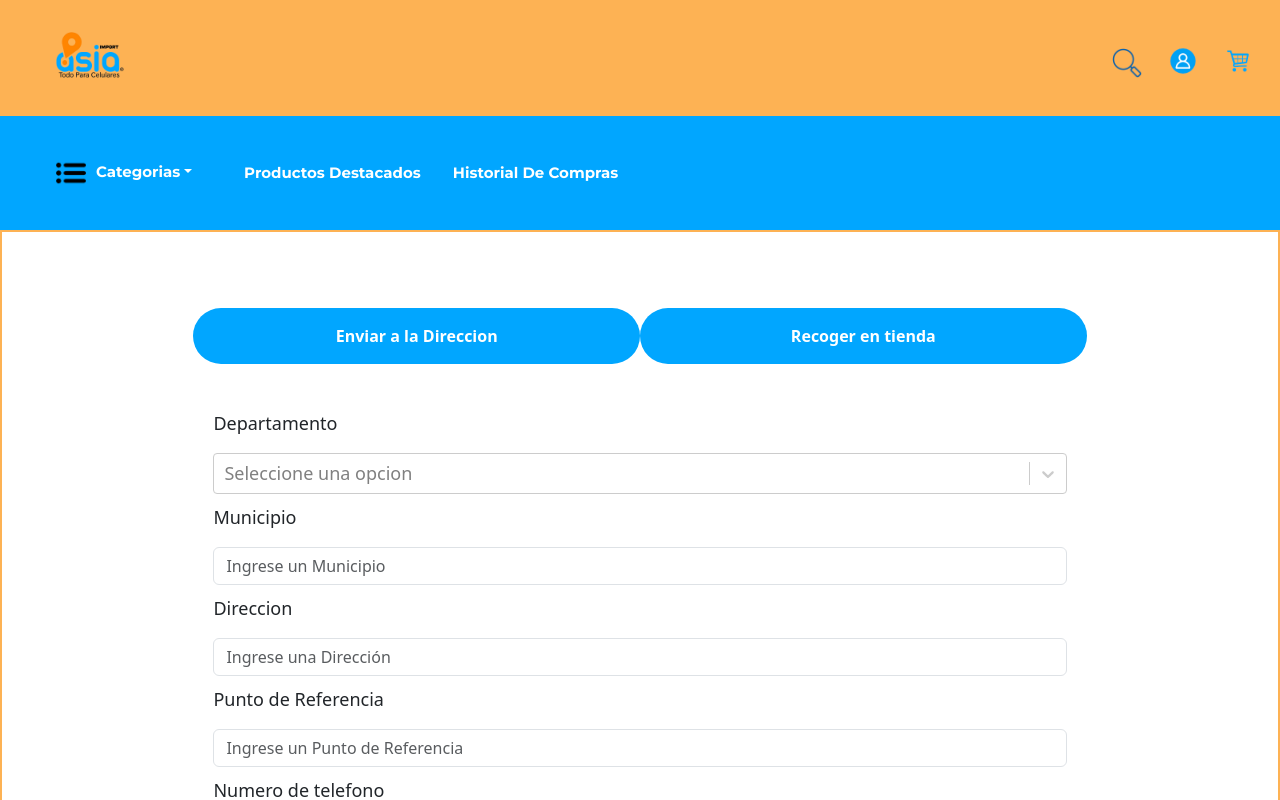
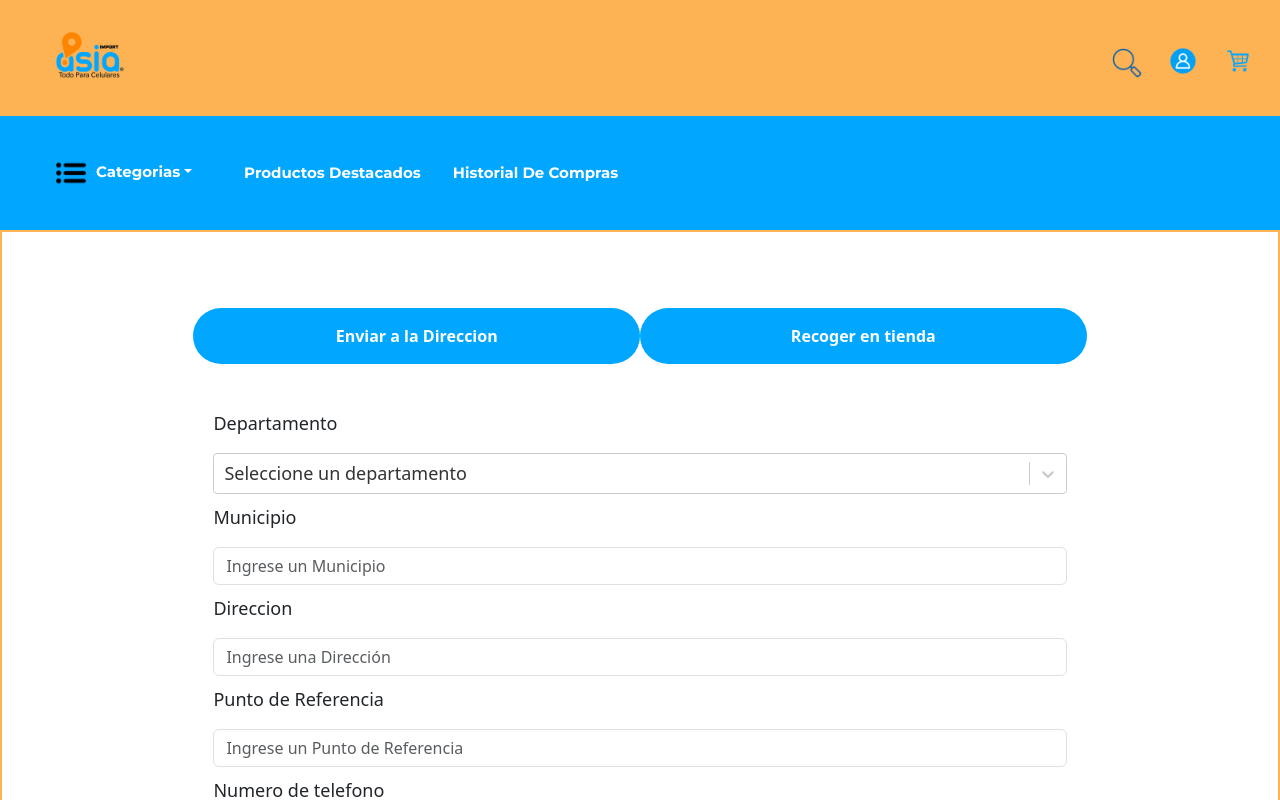
Before and after one commit to jairoaguilarts/AsiaImport, a React (Create React App) app: page /compra in a window 1280 px wide. Shown: the top 800 px of the page. Built offline with nearby package versions, Linux system fonts and the light colour scheme; a web font is replaced by a local one.

Commit message:
correciones hechas
arreglos hechos

```diff
--- a/src/components/Client_screens/ProcederCompra.js
+++ b/src/components/Client_screens/ProcederCompra.js
@@ -2,7 +2,7 @@ import React, { useState } from 'react';
 import './ProcederCompra.css';
 import Form from 'react-bootstrap/Form';
 import Select from 'react-select';
-
+const opcionInicialDepartamento = { value: '', label: 'Seleccione un departamento' };
 function ProcederCompra() {
   const [isDeliverySelected, setIsDeliverySelected] = useState(true);
   const [departamento, setDepartamento] = useState('');
@@ -11,7 +11,7 @@ function ProcederCompra() {
   const [puntoreferencia, setPuntoReferencia] = useState('');
   const [numerotelefono, setNumeroTelefono] = useState('');
   const firebaseUID = localStorage.getItem("FireBaseUID");
-
+  const [departamentoSeleccionado, setDepartamentoSeleccionado] = useState(opcionInicialDepartamento);
   // Suponiendo que tienes alguna forma de obtener el ID del usuario actual
   const id_usuario = firebaseUID;
 
@@ -25,6 +25,7 @@ function ProcederCompra() {
 
 
   const handleDepartamentoChange = (selectedOption) => {
+    setDepartamentoSeleccionado(selectedOption);
     setDepartamento(selectedOption.value);
   };
 
@@ -49,7 +50,7 @@ function ProcederCompra() {
     };
 
     try {
-      const response = await fetch('https://importasiahn.netlify.app/crearEntrega', {
+      const response = await fetch('http://localhost:3000/crearEntrega', {
         method: 'POST',
         headers: {
           'Content-Type': 'application/json'
@@ -60,6 +61,12 @@ function ProcederCompra() {
       if (response.ok) {
         console.log('Entrega creada');
         alert('Orden creada con éxito');
+        setDepartamento('');
+        setMunicipio('');
+        setDireccion('');
+        setPuntoReferencia('');
+        setNumeroTelefono('');
+        setDepartamentoSeleccionado(opcionInicialDepartamento);
       } else {
         console.error('Error al crear entrega');
         alert('Hubo un error al crear la orden');
@@ -144,11 +151,11 @@ function ProcederCompra() {
               <p>Departamento</p>
               <Select
                 name="departamento"
-                value={options.find((opt) => opt.value === departamento)}
+                value={departamentoSeleccionado}
                 onChange={handleDepartamentoChange}
-                options={options}
+                options={[opcionInicialDepartamento, ...options]}
                 isSearchable
-                placeholder="Seleccione una opcion"
+                placeholder="Seleccione una opción"
                 className="select-with-scroll"
               />
 
```
